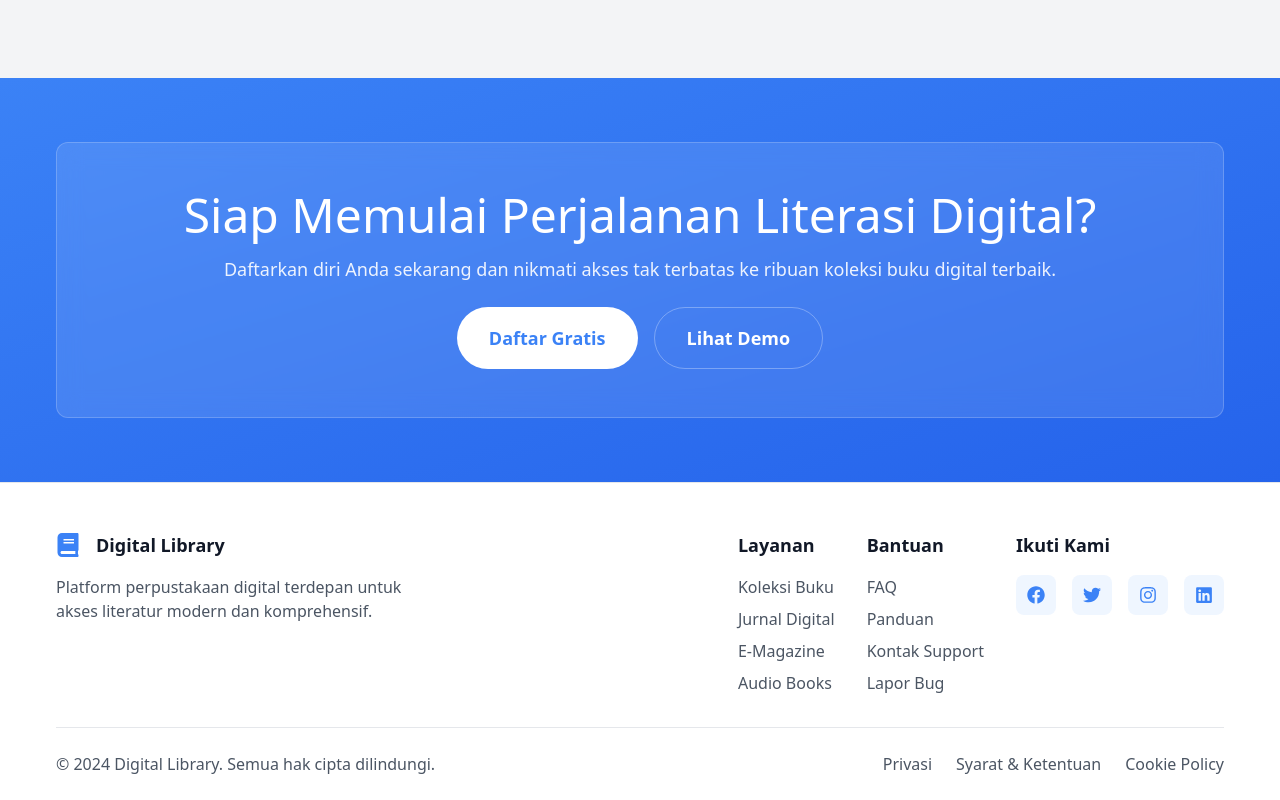
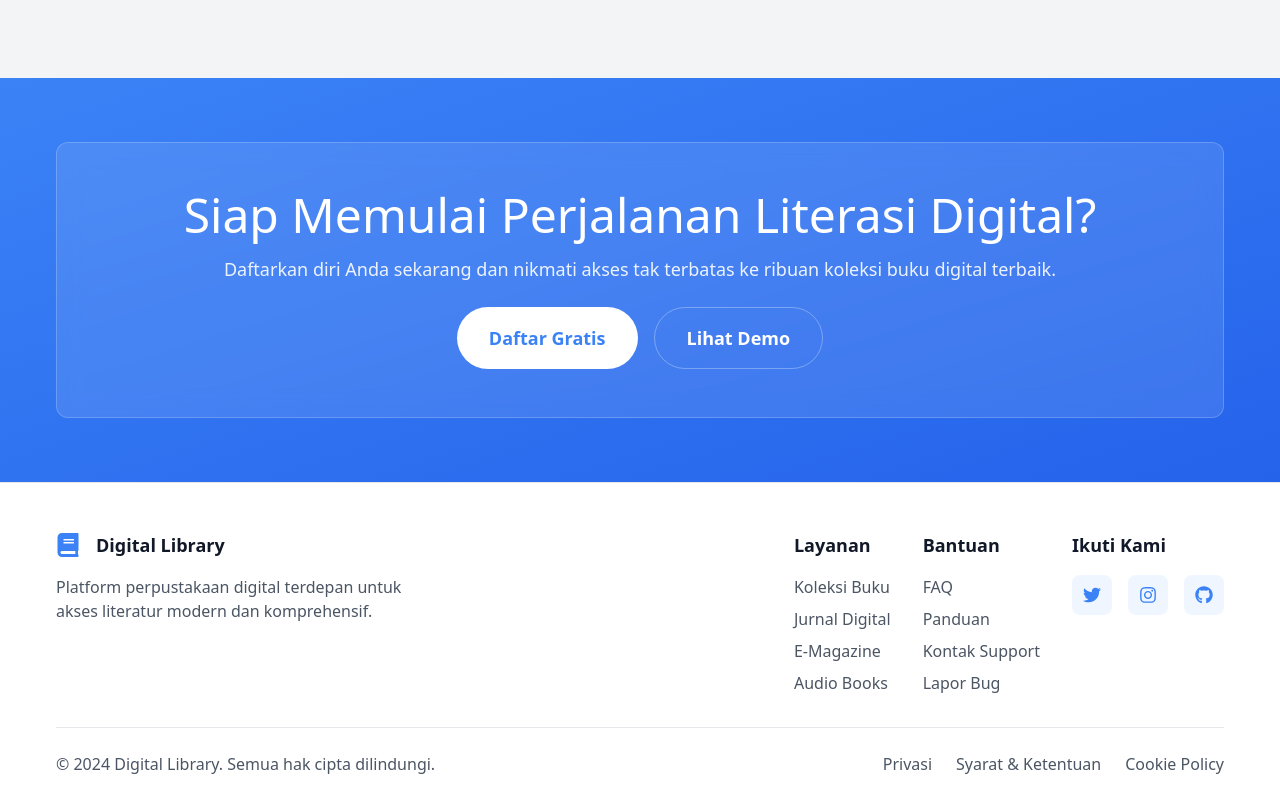
Before and after one commit to Zedts/digital_library_webs, a React (Vite) app: page / in a window 1280 px wide. Shown: the part 3197-3997 px from the top of the page. Built offline with nearby package versions, Linux system fonts and the light colour scheme.

Commit message:
Fix Link Footer

```diff
--- a/src/pages/Dashboard.jsx
+++ b/src/pages/Dashboard.jsx
@@ -13,10 +13,9 @@ import {
   FaHome,
   FaInfoCircle,
   FaRocket,
-  FaFacebook,
   FaTwitter,
   FaInstagram,
-  FaLinkedin,
+  FaGithub,
   FaUserPlus
 } from 'react-icons/fa';
 
@@ -386,17 +385,14 @@ const Dashboard = () => {
               <div className="min-w-max">
                 <h4 className="text-lg font-semibold text-gray-900 dark:text-white mb-4">Ikuti Kami</h4>
                 <div className="flex flex-wrap gap-4">
-                  <a href="#" className="inline-flex items-center justify-center w-10 h-10 bg-blue-50 dark:bg-blue-900/20 rounded-md text-lg no-underline transition-all duration-300 hover:bg-blue-500 hover:text-white hover:transform hover:-translate-y-1" aria-label="Facebook">
-                    <FaFacebook className="text-blue-500 hover:text-white" />
-                  </a>
-                  <a href="#" className="inline-flex items-center justify-center w-10 h-10 bg-blue-50 dark:bg-blue-900/20 rounded-md text-lg no-underline transition-all duration-300 hover:bg-blue-500 hover:text-white hover:transform hover:-translate-y-1" aria-label="Twitter">
+                  <a href="https://x.com/ItzBlurb" className="inline-flex items-center justify-center w-10 h-10 bg-blue-50 dark:bg-blue-900/20 rounded-md text-lg no-underline transition-all duration-300 hover:bg-blue-500 hover:text-white hover:transform hover:-translate-y-1" aria-label="Twitter">
                     <FaTwitter className="text-blue-500 hover:text-white" />
                   </a>
-                  <a href="#" className="inline-flex items-center justify-center w-10 h-10 bg-blue-50 dark:bg-blue-900/20 rounded-md text-lg no-underline transition-all duration-300 hover:bg-blue-500 hover:text-white hover:transform hover:-translate-y-1" aria-label="Instagram">
+                  <a href="https://www.instagram.com/royyan.hk/" className="inline-flex items-center justify-center w-10 h-10 bg-blue-50 dark:bg-blue-900/20 rounded-md text-lg no-underline transition-all duration-300 hover:bg-blue-500 hover:text-white hover:transform hover:-translate-y-1" aria-label="Instagram">
                     <FaInstagram className="text-blue-500 hover:text-white" />
                   </a>
-                  <a href="#" className="inline-flex items-center justify-center w-10 h-10 bg-blue-50 dark:bg-blue-900/20 rounded-md text-lg no-underline transition-all duration-300 hover:bg-blue-500 hover:text-white hover:transform hover:-translate-y-1" aria-label="LinkedIn">
-                    <FaLinkedin className="text-blue-500 hover:text-white" />
+                  <a href="https://github.com/Zedts" className="inline-flex items-center justify-center w-10 h-10 bg-blue-50 dark:bg-blue-900/20 rounded-md text-lg no-underline transition-all duration-300 hover:bg-blue-500 hover:text-white hover:transform hover:-translate-y-1" aria-label="GitHub">
+                    <FaGithub className="text-blue-500 hover:text-white" />
                   </a>
                 </div>
               </div>
```
